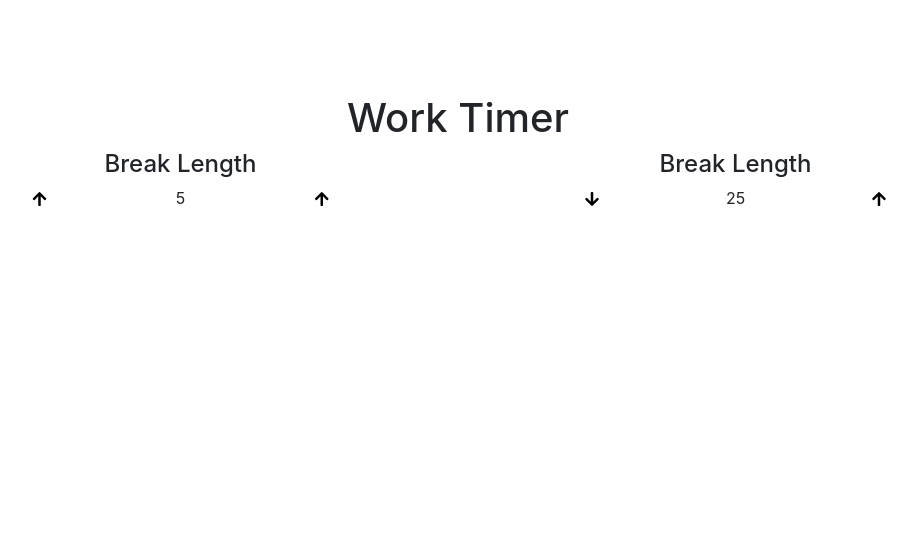
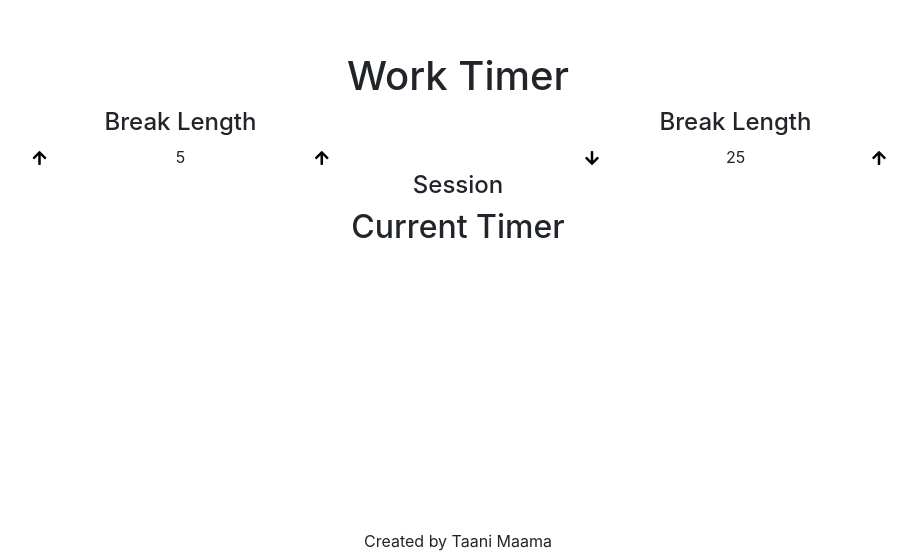
Before and after one commit to TaaniBravo/Work-and-Break-Timer, a React (Create React App) app: page / in a window 1280 px wide. Shown: the part 247-800 px from the top of the page, without its empty margins (182-1099 px from the left). Built offline with nearby package versions, Linux system fonts and the light colour scheme.

Commit message:
Created the Session component where I will add the actual timer.

```diff
--- a/src/App.css
+++ b/src/App.css
@@ -23,3 +23,8 @@ button {
   background: none;
   border: none;
 }
+
+footer {
+  position: fixed;
+  bottom: 0;
+}
--- a/src/App.js
+++ b/src/App.js
@@ -2,6 +2,7 @@ import Timers from "./components/Timers";
 import { Container } from "react-bootstrap";
 import { CountsProvider } from "./hooks/useCounts";
 import "./App.css";
+import Session from "./components/Session";
 
 const App = () => {
   return (
@@ -10,8 +11,10 @@ const App = () => {
         <Container>
           <h1>Work Timer</h1>
           <Timers />
+          <Session />
         </Container>
       </CountsProvider>
+      <footer>Created by Taani Maama</footer>
     </div>
   );
 };
--- /dev/null
+++ b/src/components/Session.js
@@ -0,0 +1,12 @@
+import React from "react";
+
+const Session = () => {
+  return (
+    <div>
+      <h4>Session</h4>
+      <h2>Current Timer</h2>
+    </div>
+  );
+};
+
+export default Session;
```
